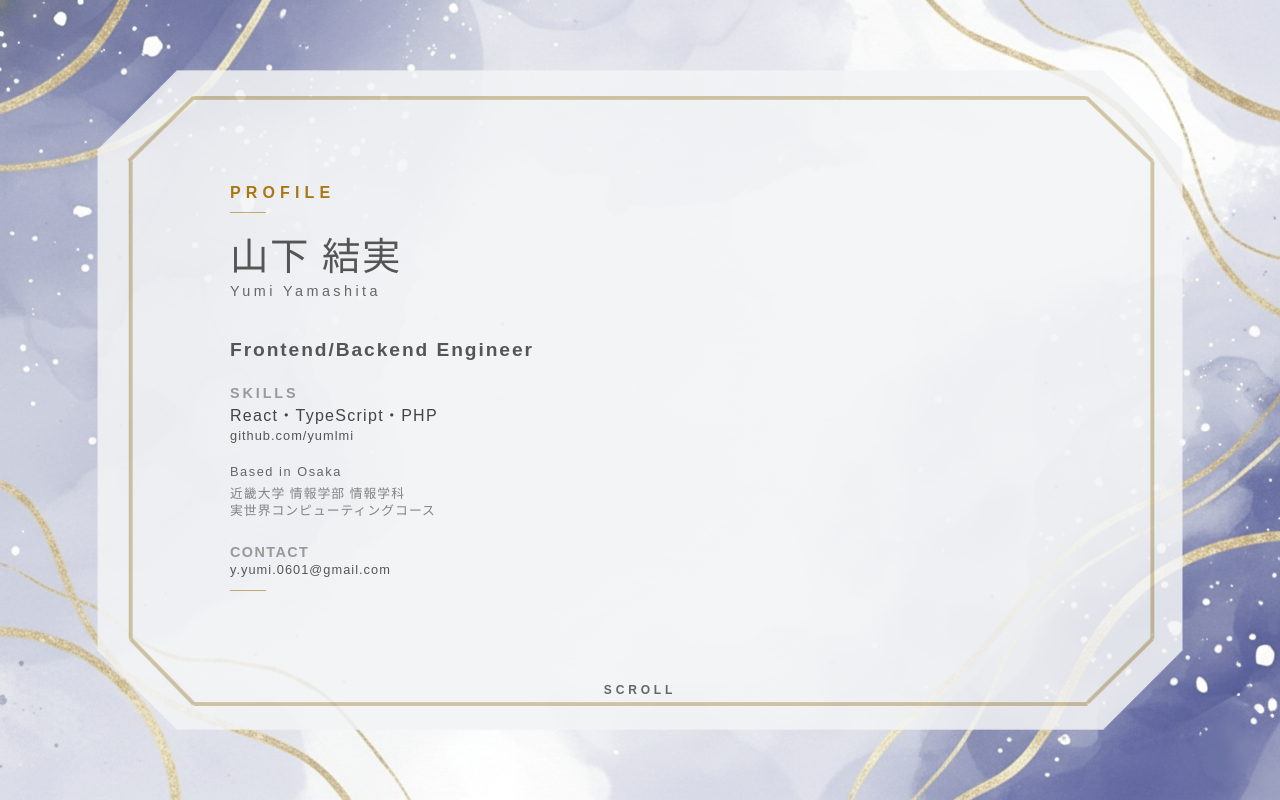
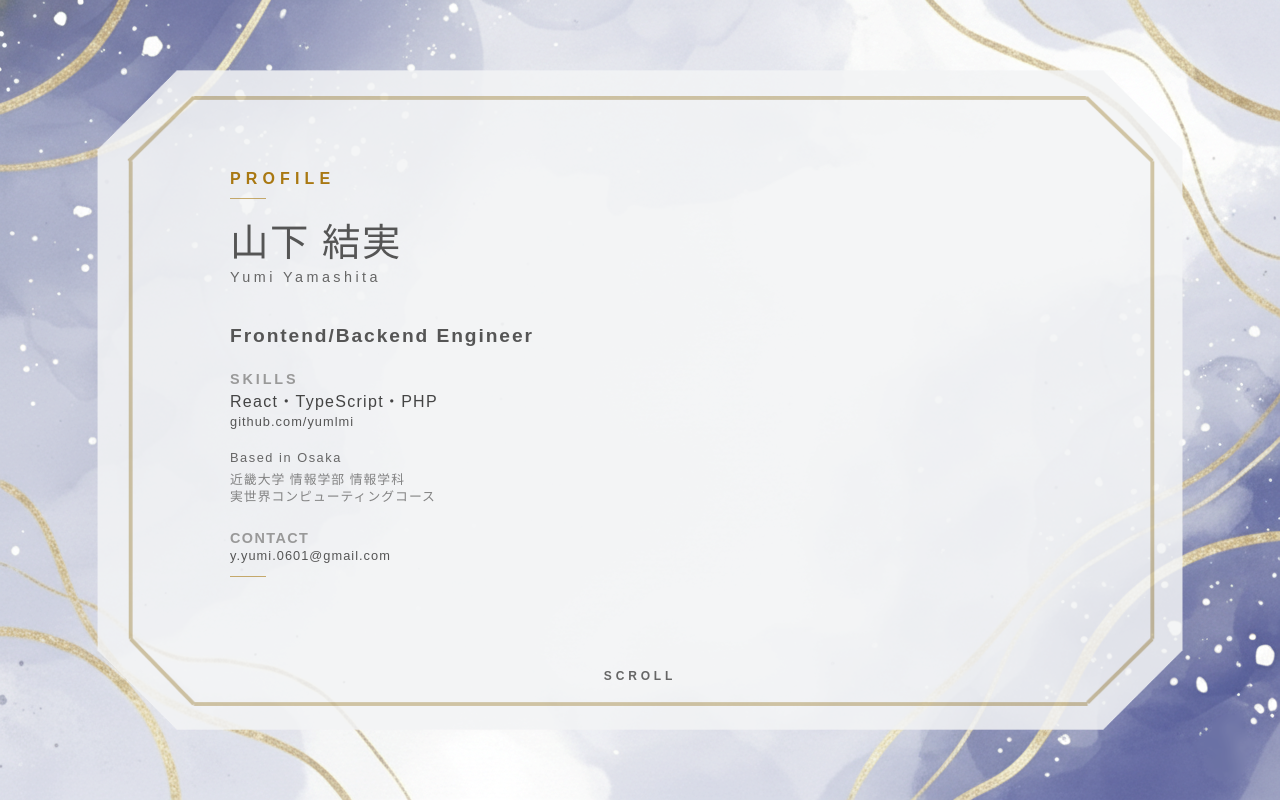
Before and after one commit to yumlmi/Portfolio, a React (Vite) app: page / in a window 1280 px wide. Built offline with nearby package versions, Linux system fonts and the light colour scheme.

Commit message:
レイアウトの変更

```diff
--- a/src/App.css
+++ b/src/App.css
@@ -51,7 +51,7 @@ body::before {
   overflow-y: auto;
   overflow-x: hidden;
   scroll-snap-type: y mandatory;
-  scroll-padding-top: 100px;
+  scroll-padding-top: 50px;
   scroll-behavior: smooth;
   overscroll-behavior-y: contain;
   -ms-overflow-style: none;
--- a/src/App.tsx
+++ b/src/App.tsx
@@ -7,7 +7,7 @@ import Works from "./pages/Works";
 import Skills from "./pages/Skills";
 
 function App() {
-  const SECTION_OFFSET_PX = 100;
+  const SECTION_OFFSET_PX = 50;
 
   const heroInnerRef = useRef<HTMLDivElement>(null);
   const heroTopRef = useRef<HTMLDivElement>(null);
```
Also changed, not shown: 4 other files (tests, documents, lock files or other folders).
